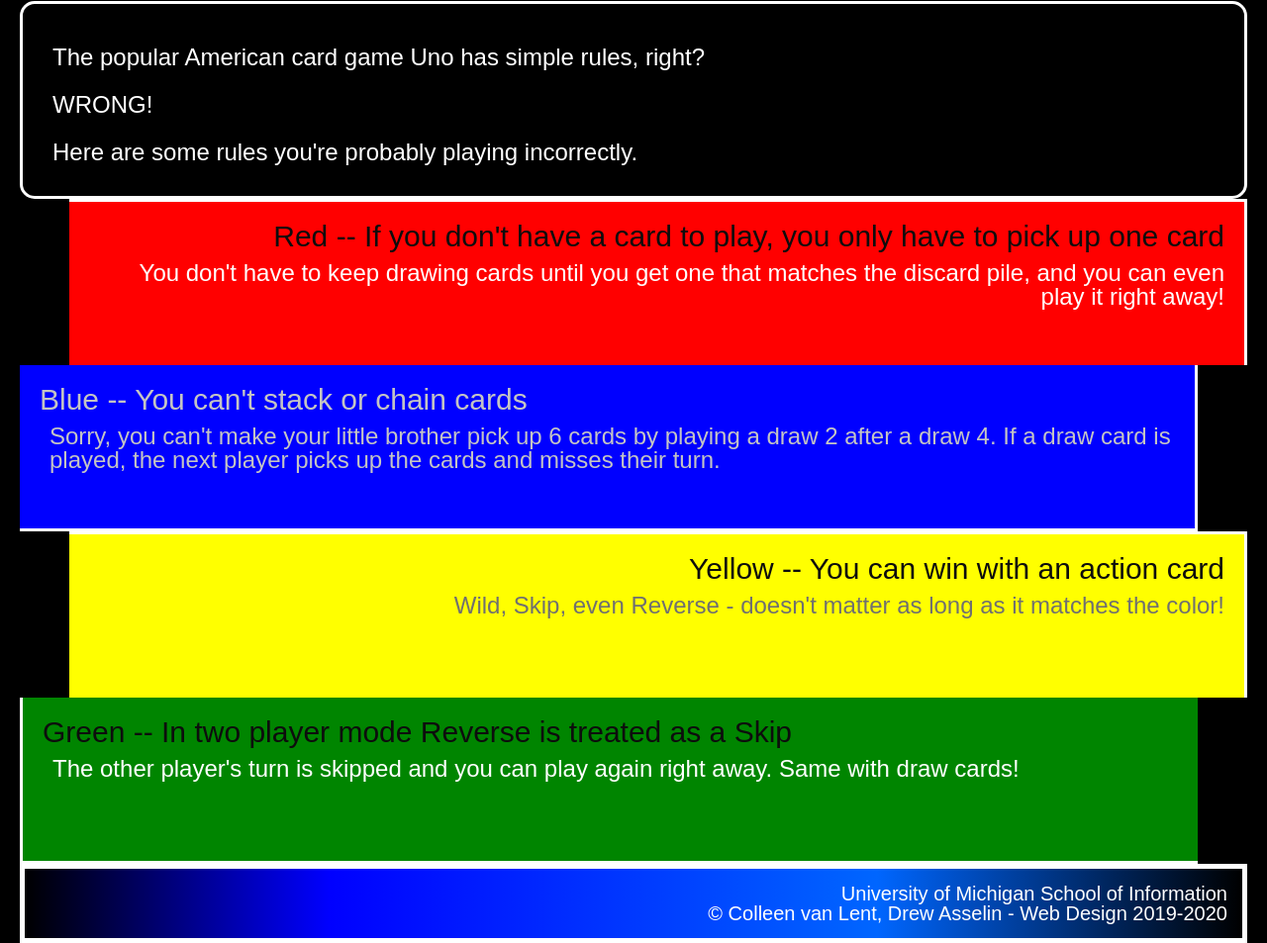
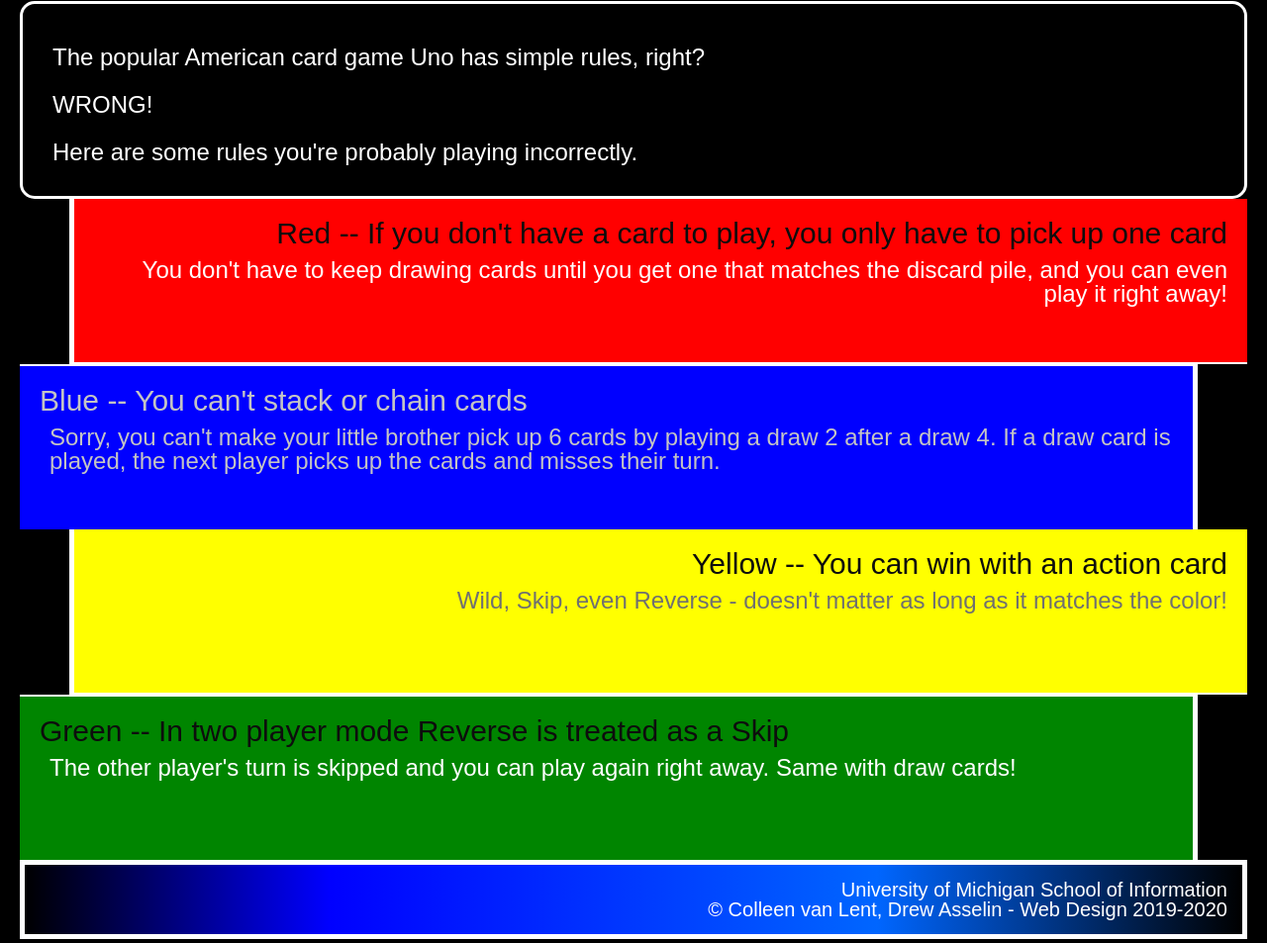
Before and after one commit to Lillcat/hw2_simple_css, a plain HTML site: page index.html in a window 1280 px wide. Shown: the part 327-1280 px from the top of the page at 99% size. Drawn offline with Linux system fonts and the light colour scheme.

Commit message:
changed div classes border to border-width

```diff
--- a/css/style.css
+++ b/css/style.css
@@ -43,15 +43,13 @@
   background-color: #FF0000;
   text-align: right;
   margin-left: 50px;
-  border-left: 5px;
-  border-bottom: 2px;
+  border-width: 0px 0px 2px 5px;
 }
 .blue {
 background-color: #0000FF;
 text-align: left;
 margin-right: 50px;
-border-top: 2px;
-border-left: 5px;
+border-width: 2px 5px 0px 0px;
 }
 .blue h2 {
   color: #C4C4C4;
@@ -63,16 +61,14 @@
   background-color: #FFFF00;
   text-align: right;
   margin-left: 50px;
-  border-bottom: 2px;
-  border-left: 5px;
+  border-width: 0px 0px 2px 5px;
   color: #707070;
 }
 .green {
   background-color: #008500;
   text-align: left;
   margin-right: 50px;
-  border-top: 2px;
-  border-right: 5px;
+  border-width: 2px 5px 0px 0px;
 }
 footer {
   background-image: linear-gradient(to right, #000000, #0000ff 25%, #0066ff 70%, #000000);
```
